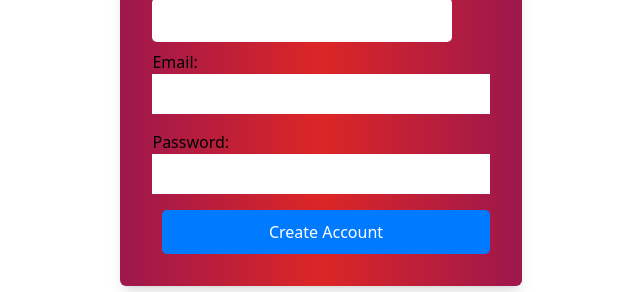
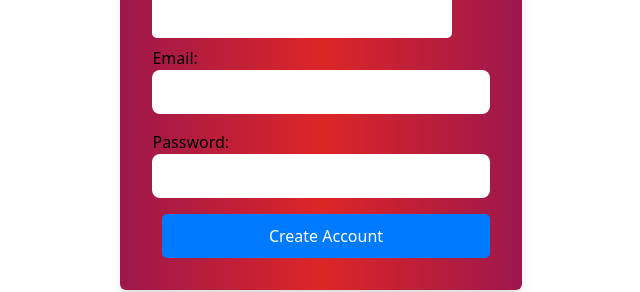
Before and after one commit to pierr05/project3-bookstore, a React (Create React App) app in the folder client/: page / in a window 1280 px wide. Shown: the part 352-644 px from the top of the page, without its empty margins (319-959 px from the left). Built offline with nearby package versions, Linux system fonts and the light colour scheme.

Commit message:
rounding corners

```diff
--- a/client/src/components/CreateAccount.jsx
+++ b/client/src/components/CreateAccount.jsx
@@ -57,7 +57,7 @@ function CreateAccount() {
         <input
           type="email"
           id="email-input"
-          className="w-70 h-10"
+          className="w-70 h-11 rounded-lg"
           value={email}
           onChange={handleEmailChange}
         />
@@ -67,7 +67,7 @@ function CreateAccount() {
         <input
           type="password"
           id="password-input"
-          className="w-70 h-10"
+          className="w-70 h-11 rounded-lg"
           value={password}
           onChange={handlePasswordChange}
         />
```
